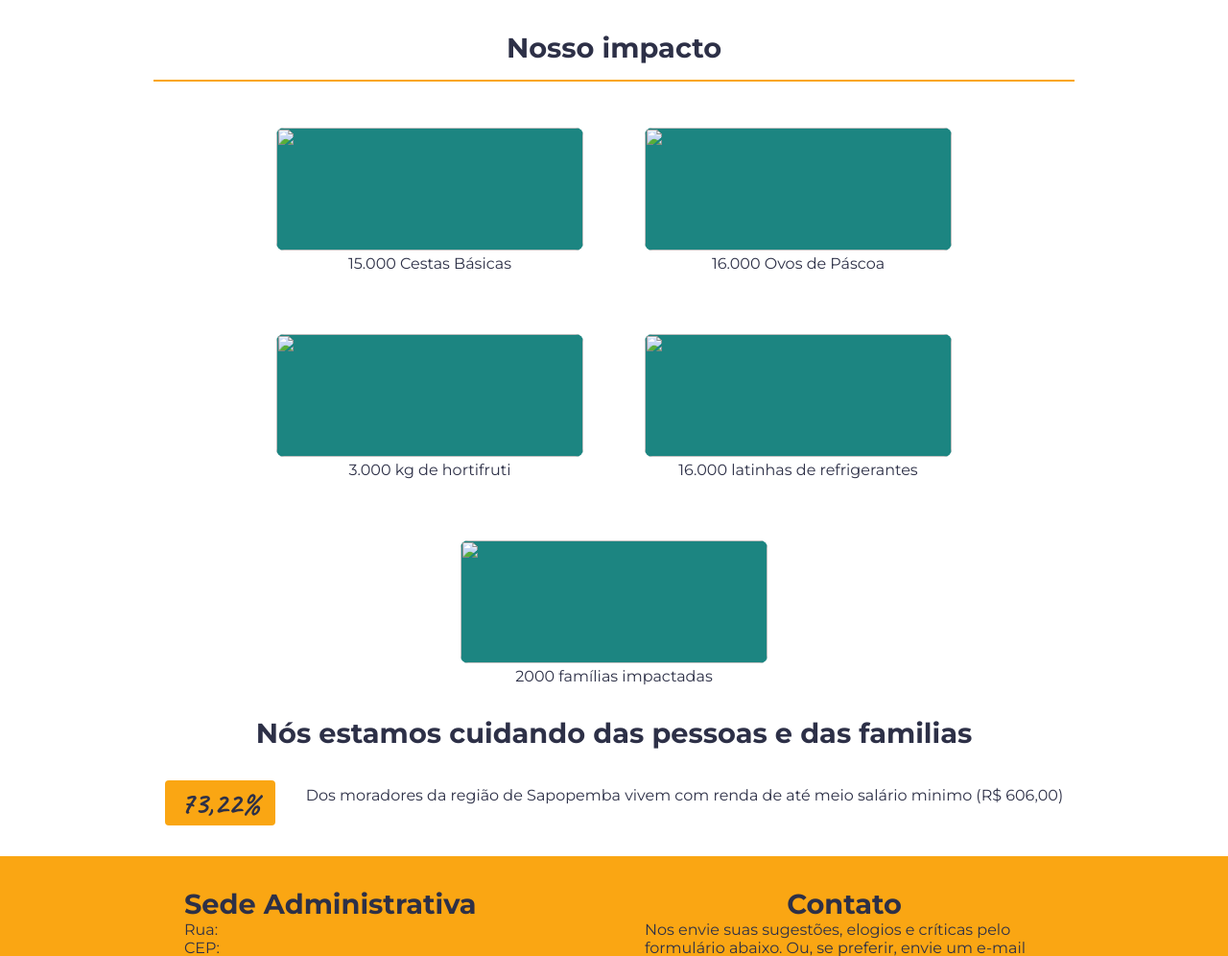
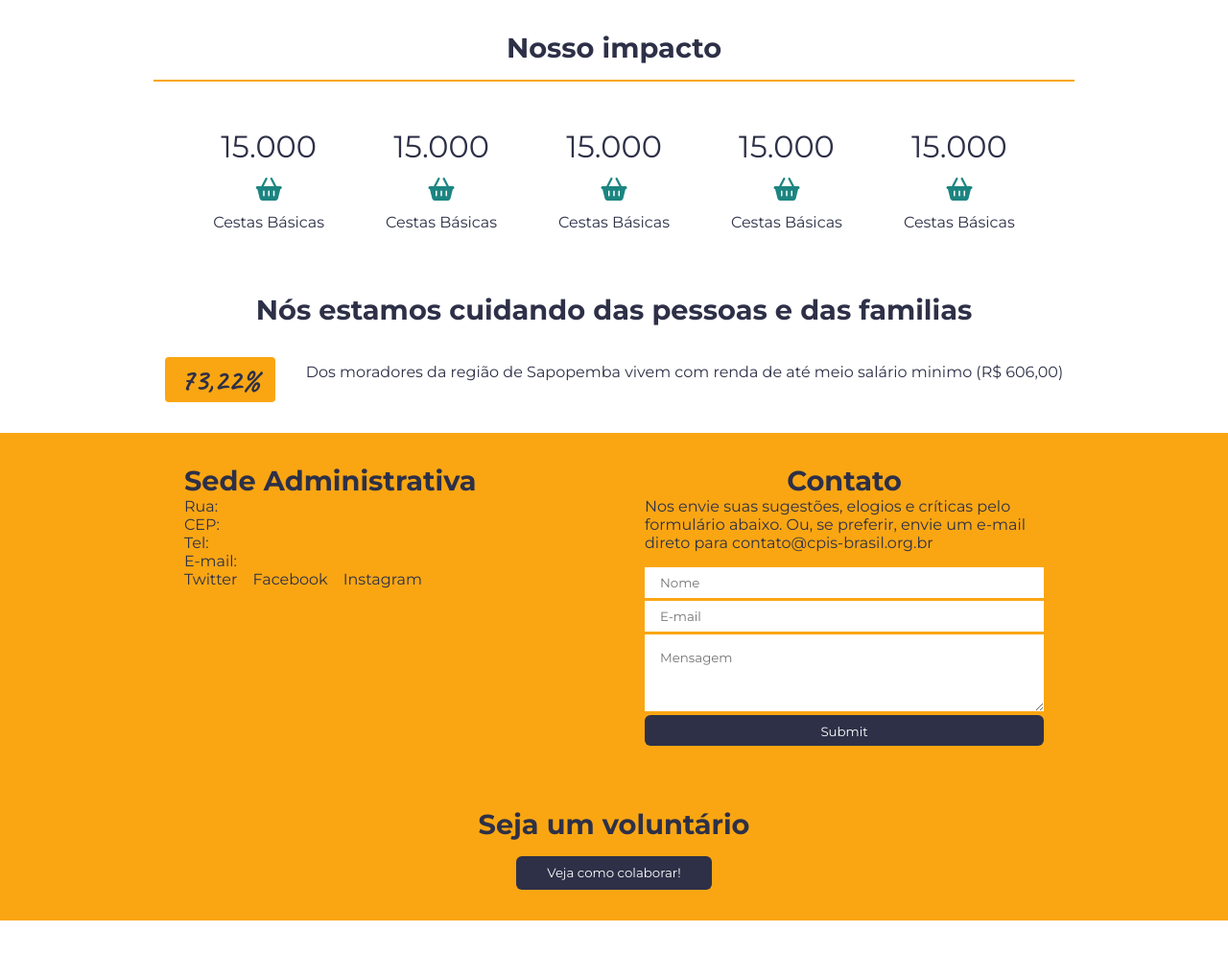
Before and after one commit to vinituis/CIPS, a PHP site: page /impacto.php in a window 1280 px wide. Shown: the part 76-1072 px from the top of the page at 96% size. After the commit the page ends 1035 px from the top, so only its background shows below. Run offline with PHP 8.4, Linux system fonts and the light colour scheme; some libraries are stand-ins or nearby versions; grey boxes are pictures that could not be loaded.

Commit message:
Ajuste no layout de impacto a pedido do cliente

```diff
--- a/css/impacto.css
+++ b/css/impacto.css
@@ -5,10 +5,29 @@
     align-items: center;
     justify-content: center;
     flex-wrap: wrap;
+    margin-bottom: 2rem;
 }
 
 .item {
     margin: 2rem;
+    display: flex;
+    align-items: center;
+    justify-content: center;
+    flex-direction: column;
+    gap: 0.8rem;
+}
+
+.item p.title {
+    font-size: 2rem;
+}
+
+.item i {
+    text-align: center;
+    font-size: 1.5rem;
+    color: var(--cor-1);
+    display: flex;
+    align-items: center;
+    justify-content: center;
 }
 
 .item img {
--- a/impacto.php
+++ b/impacto.php
@@ -3,6 +3,7 @@
 <head>
 	<?php include "./mod/cabecalho.php"?>
     <link rel="stylesheet" href="./css/impacto.css">
+    <script src="https://kit.fontawesome.com/77f6bd1ed5.js" crossorigin="anonymous"></script>
 </head>
 <body>
 
@@ -13,25 +14,31 @@
     <hr>
     <div class="itens">
         <div class="item">
-            <img src="#" alt="">
-            <p>15.000 Cestas Básicas</p>
+            <p class="title">15.000</p>
+            <i class="fas fa-shopping-basket"></i>
+            <p>Cestas Básicas</p>
         </div>
         <div class="item">
-            <img src="#" alt="">
-            <p>16.000 Ovos de Páscoa</p>
+            <p class="title">15.000</p>
+            <i class="fas fa-shopping-basket"></i>
+            <p>Cestas Básicas</p>
         </div>
         <div class="item">
-            <img src="#" alt="">
-            <p>3.000 kg de hortifruti</p>
+            <p class="title">15.000</p>
+            <i class="fas fa-shopping-basket"></i>
+            <p>Cestas Básicas</p>
         </div>
         <div class="item">
-            <img src="#" alt="">
-            <p>16.000 latinhas de refrigerantes</p>
+            <p class="title">15.000</p>
+            <i class="fas fa-shopping-basket"></i>
+            <p>Cestas Básicas</p>
         </div>
         <div class="item">
-            <img src="#" alt="">
-            <p>2000 famílias impactadas</p>
+            <p class="title">15.000</p>
+            <i class="fas fa-shopping-basket"></i>
+            <p>Cestas Básicas</p>
         </div>
+
     </div>
     <div class="cuidado">
         <h2>Nós estamos cuidando das pessoas e das familias</h2>
```
